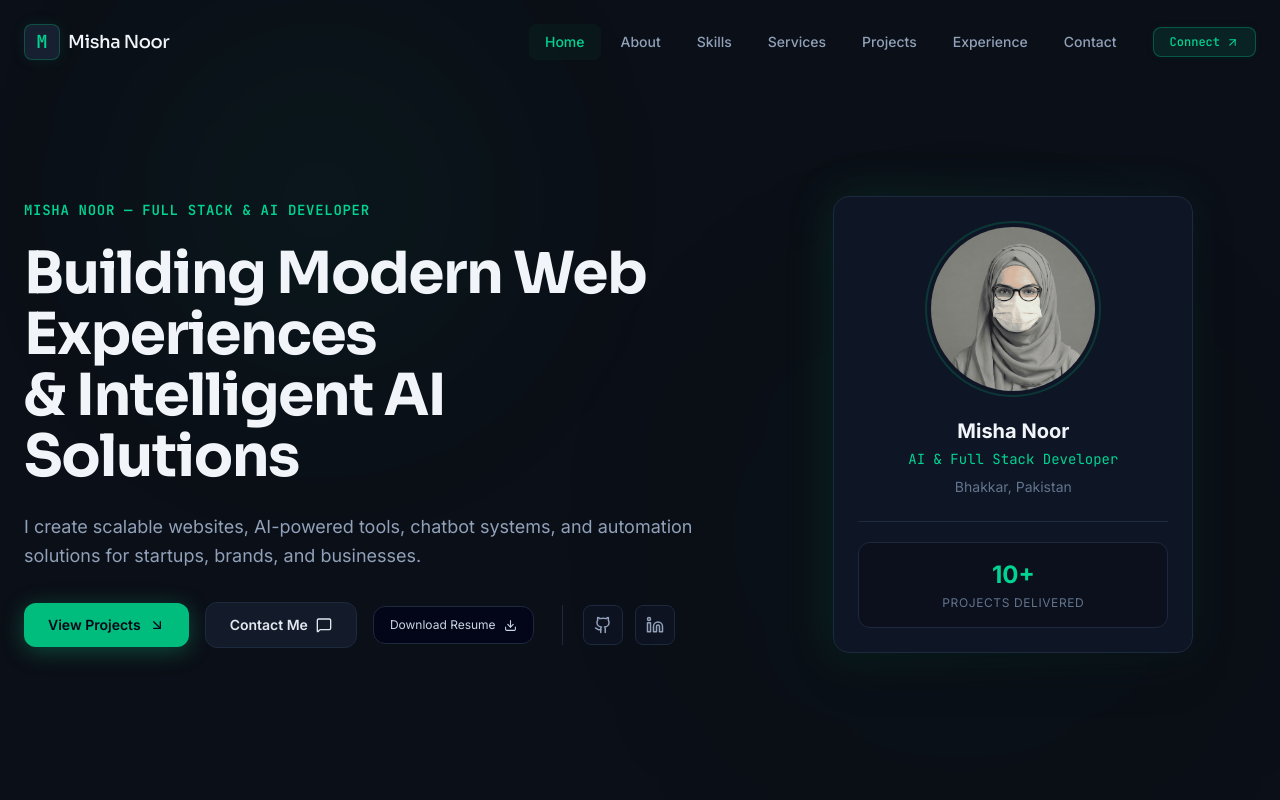
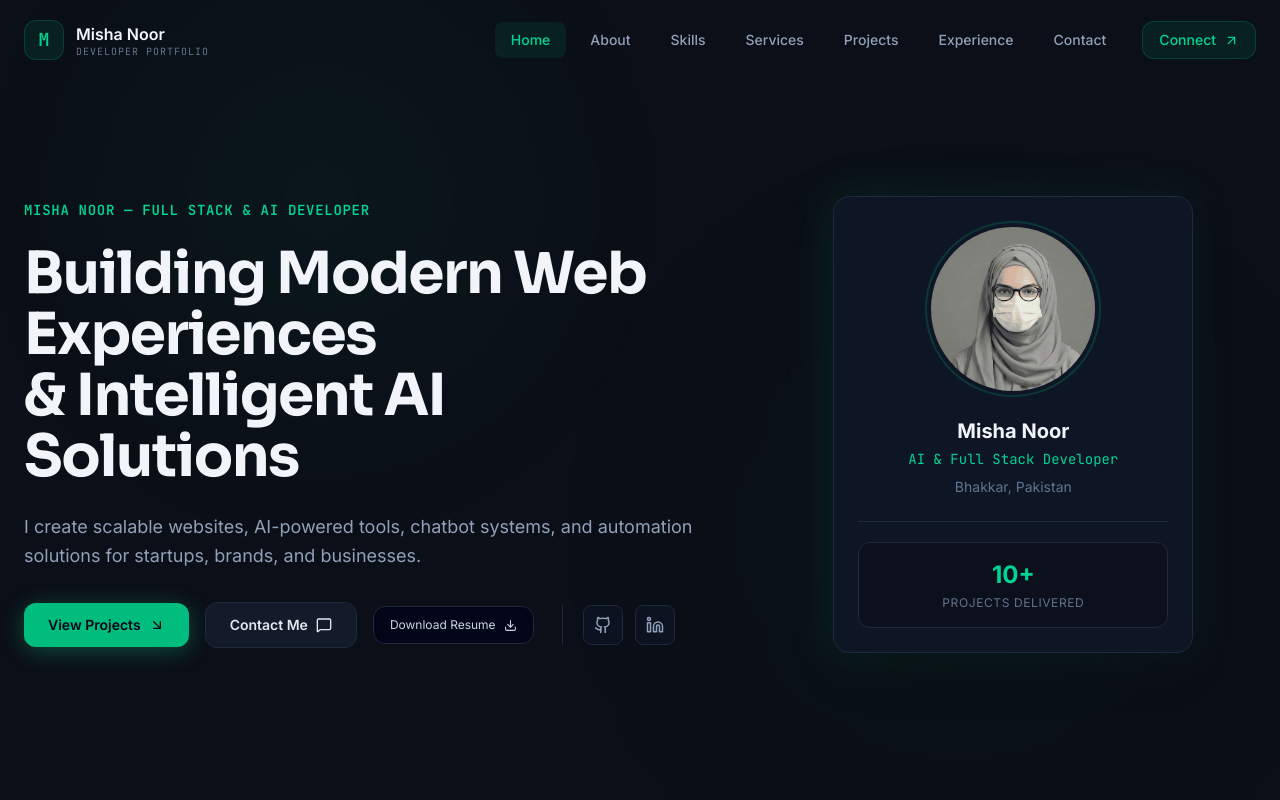
Before and after one commit to misha22-code/misha-noor-portfolio, a React (Vite) app: page / in a window 1280 px wide. Shown: the top 800 px of the page. Built offline with nearby package versions, Linux system fonts and the light colour scheme.

Commit message:
Fixed mobile navbar navigation

```diff
--- a/src/components/Navbar.tsx
+++ b/src/components/Navbar.tsx
@@ -8,7 +8,10 @@ interface NavbarProps {
   setActiveSection: (sec: string) => void;
 }
 
-export default function Navbar({ activeSection, setActiveSection }: NavbarProps) {
+export default function Navbar({
+  activeSection,
+  setActiveSection,
+}: NavbarProps) {
   const [isOpen, setIsOpen] = useState(false);
   const [scrolled, setScrolled] = useState(false);
 
@@ -22,135 +25,189 @@ export default function Navbar({ activeSection, setActiveSection }: NavbarProps)
     { id: 'contact', label: 'Contact' },
   ];
 
+  // Navbar background on scroll
   useEffect(() => {
     const handleScroll = () => {
-      setScrolled(window.scrollY > 30);
+      setScrolled(window.scrollY > 20);
     };
+
     window.addEventListener('scroll', handleScroll);
+
     return () => window.removeEventListener('scroll', handleScroll);
   }, []);
 
+  // Prevent body scroll when mobile menu opens
+  useEffect(() => {
+    if (isOpen) {
+      document.body.style.overflow = 'hidden';
+    } else {
+      document.body.style.overflow = 'auto';
+    }
+
+    return () => {
+      document.body.style.overflow = 'auto';
+    };
+  }, [isOpen]);
+
+  // Smooth scroll navigation
   const handleLinkClick = (id: string) => {
+    setActiveSection(id);
     setIsOpen(false);
-    setActiveSection(id);
+
     const element = document.getElementById(id);
+
     if (element) {
-      const offset = 80; // height of fixed navbar
-      const bodyRect = document.body.getBoundingClientRect().top;
-      const elementRect = element.getBoundingClientRect().top;
-      const elementPosition = elementRect - bodyRect;
-      const offsetPosition = elementPosition - offset;
+      const navbarHeight = 90;
+
+      const y =
+        element.getBoundingClientRect().top +
+        window.pageYOffset -
+        navbarHeight;
 
       window.scrollTo({
-        top: offsetPosition,
+        top: y,
         behavior: 'smooth',
       });
     }
   };
 
   return (
+    <>
       <header
-      id="app-navbar"
         className={`fixed top-0 left-0 w-full z-50 transition-all duration-300 ${
           scrolled
-          ? 'bg-[#0B0F17]/85 backdrop-blur-md border-b border-emerald-500/10 py-4 shadow-lg'
-          : 'bg-transparent py-6'
+            ? 'bg-[#0B0F17]/90 backdrop-blur-lg border-b border-slate-800 py-4'
+            : 'bg-transparent py-5'
         }`}
       >
         <div className="max-w-7xl mx-auto px-6 flex items-center justify-between">
-        {/* Brand/Logo */}
+
+          {/* LOGO */}
           <button
-          id="nav-logo"
             onClick={() => handleLinkClick('hero')}
-          className="flex items-center gap-2 group cursor-pointer"
+            className="flex items-center gap-3 group"
           >
-          <div className="w-9 h-9 rounded-lg bg-slate-800/70 border border-emerald-500/30 flex items-center justify-center font-mono text-emerald-400 font-bold text-lg transition-all duration-300 group-hover:bg-emerald-500/20 group-hover:border-emerald-400 shadow-[0_0_15px_rgba(16,185,129,0.1)]">
+            <div className="w-10 h-10 rounded-xl bg-emerald-500/10 border border-emerald-500/20 flex items-center justify-center text-emerald-400 font-bold font-mono text-lg group-hover:bg-emerald-500/20 transition-all duration-300">
               M
             </div>
-          <span className="font-display font-medium text-lg text-slate-100 tracking-tight group-hover:text-emerald-400 transition-colors duration-200">
+
+            <div className="flex flex-col text-left leading-tight">
+              <span className="text-slate-100 font-semibold text-sm sm:text-base">
                 {PERSONAL_INFO.name}
               </span>
+
+              <span className="text-[10px] uppercase tracking-widest text-slate-500 font-mono">
+                Developer Portfolio
+              </span>
+            </div>
           </button>
 
-        {/* Desktop Links */}
-        <nav className="hidden md:flex items-center gap-1">
+          {/* DESKTOP NAV */}
+          <nav className="hidden md:flex items-center gap-2">
             {navLinks.map((link) => (
               <button
                 key={link.id}
-              id={`nav-link-${link.id}`}
                 onClick={() => handleLinkClick(link.id)}
-              className={`px-4 py-2 rounded-lg font-sans text-sm font-medium transition-all duration-200 cursor-pointer ${
+                className={`px-4 py-2 rounded-lg text-sm font-medium transition-all duration-200 ${
                   activeSection === link.id
-                  ? 'text-emerald-400 bg-emerald-500/5'
-                  : 'text-slate-400 hover:text-slate-200 hover:bg-slate-800/30'
+                    ? 'text-emerald-400 bg-emerald-500/10'
+                    : 'text-slate-400 hover:text-white hover:bg-slate-800/50'
                 }`}
               >
                 {link.label}
               </button>
             ))}
+
             <a
               href={PERSONAL_INFO.linkedin}
               target="_blank"
               rel="noreferrer"
-            className="ml-4 inline-flex items-center gap-1.5 px-4 py-1.5 bg-emerald-400/10 hover:bg-emerald-400/20 border border-emerald-400/30 hover:border-emerald-400/50 rounded-lg text-xs font-mono font-medium text-emerald-400 transition-all duration-300 shadow-[0_0_10px_rgba(16,185,129,0.05)] cursor-pointer"
+              className="ml-3 inline-flex items-center gap-2 px-4 py-2 rounded-xl bg-emerald-500/10 border border-emerald-500/20 text-emerald-400 text-sm font-medium hover:bg-emerald-500/20 transition-all duration-300"
             >
               Connect
-            <ArrowUpRight size={13} />
+              <ArrowUpRight size={15} />
             </a>
           </nav>
 
-        {/* Mobile menu trigger */}
+          {/* MOBILE BUTTON */}
           <button
-          id="mobile-nav-toggle"
             onClick={() => setIsOpen(!isOpen)}
-          className="md:hidden p-2 text-slate-400 hover:text-slate-200 focus:outline-none cursor-pointer"
-          aria-label="Toggle Menu"
+            className="md:hidden w-10 h-10 rounded-lg border border-slate-800 bg-[#0D131E] flex items-center justify-center text-slate-300"
           >
-          {isOpen ? <X size={22} /> : <Menu size={22} />}
+            {isOpen ? <X size={20} /> : <Menu size={20} />}
+          </button>
+        </div>
+      </header>
+
+      {/* MOBILE MENU */}
+      <AnimatePresence>
+        {isOpen && (
+          <>
+            {/* BACKDROP */}
+            <motion.div
+              initial={{ opacity: 0 }}
+              animate={{ opacity: 1 }}
+              exit={{ opacity: 0 }}
+              onClick={() => setIsOpen(false)}
+              className="fixed inset-0 bg-black/60 backdrop-blur-sm z-40 md:hidden"
+            />
+
+            {/* DRAWER */}
+            <motion.div
+              initial={{ x: '100%' }}
+              animate={{ x: 0 }}
+              exit={{ x: '100%' }}
+              transition={{ duration: 0.25 }}
+              className="fixed top-0 right-0 h-full w-[80%] max-w-[320px] bg-[#0B111B] border-l border-slate-800 z-50 md:hidden shadow-2xl"
+            >
+              <div className="flex items-center justify-between px-6 py-5 border-b border-slate-800">
+                <div>
+                  <h3 className="text-slate-100 font-semibold">
+                    Navigation
+                  </h3>
+
+                  <p className="text-xs text-slate-500 mt-1">
+                    Portfolio Sections
+                  </p>
+                </div>
+
+                <button
+                  onClick={() => setIsOpen(false)}
+                  className="w-9 h-9 rounded-lg bg-slate-900 border border-slate-800 flex items-center justify-center text-slate-300"
+                >
+                  <X size={18} />
                 </button>
               </div>
 
-      {/* Mobile Drawer */}
-      <AnimatePresence>
-        {isOpen && (
-          <motion.div
-            id="mobile-nav-drawer"
-            initial={{ opacity: 0, height: 0 }}
-            animate={{ opacity: 1, height: 'auto' }}
-            exit={{ opacity: 0, height: 0 }}
-            transition={{ duration: 0.25, ease: 'easeInOut' }}
-            className="md:hidden bg-[#0D131E] border-b border-emerald-500/10 overflow-hidden shadow-xl"
-          >
-            <div className="px-6 py-4 flex flex-col gap-2">
+              <div className="p-5 flex flex-col gap-2">
                 {navLinks.map((link) => (
                   <button
                     key={link.id}
-                  id={`mobile-nav-link-${link.id}`}
                     onClick={() => handleLinkClick(link.id)}
-                  className={`w-full text-left px-4 py-3 rounded-lg font-sans text-base font-medium transition-all duration-200 cursor-pointer ${
+                    className={`w-full text-left px-4 py-3 rounded-xl transition-all duration-200 ${
                       activeSection === link.id
-                      ? 'text-emerald-400 bg-emerald-500/5 border-l-2 border-emerald-400 pl-3'
-                      : 'text-slate-400 hover:text-slate-200 hover:bg-slate-800/30'
+                        ? 'bg-emerald-500/10 text-emerald-400 border border-emerald-500/20'
+                        : 'text-slate-300 hover:bg-slate-800/50'
                     }`}
                   >
                     {link.label}
                   </button>
                 ))}
-              <div className="pt-2 border-t border-slate-800 mt-2">
+
                 <a
                   href={PERSONAL_INFO.linkedin}
                   target="_blank"
                   rel="noreferrer"
-                  className="w-full flex items-center justify-center gap-1.5 py-3 bg-emerald-500/10 border border-emerald-400/20 hover:border-emerald-400/50 rounded-lg text-sm font-sans font-medium text-emerald-400 transition-colors"
+                  className="mt-4 inline-flex items-center justify-center gap-2 px-4 py-3 rounded-xl bg-emerald-500 text-black font-semibold hover:opacity-90 transition-all"
                 >
                   Connect on LinkedIn
-                  <ArrowUpRight size={15} />
+                  <ArrowUpRight size={16} />
                 </a>
               </div>
-            </div>
             </motion.div>
+          </>
         )}
       </AnimatePresence>
-    </header>
+    </>
   );
 }
```
Also changed, not shown: 1 other file (tests, documents, lock files or other folders). Lines whose indentation alone changed are shown as unchanged.
